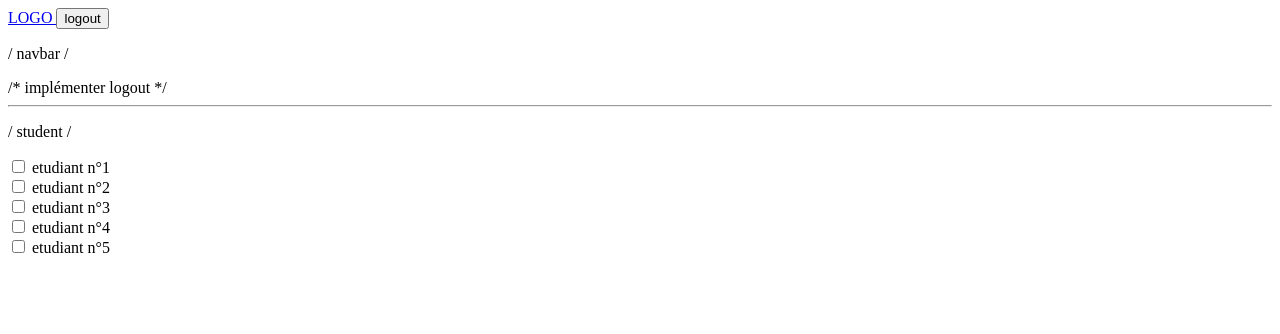
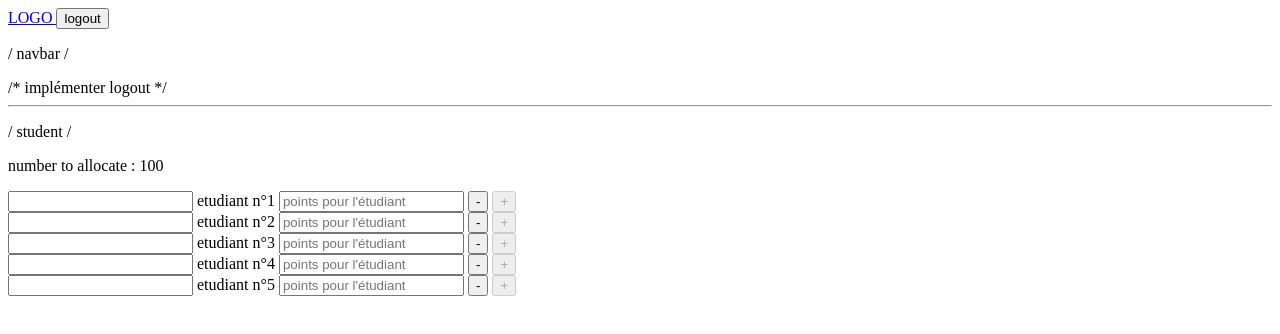
Before and after one commit to hugohebbinckuys/clustering-etudiant, a Vue app in the folder frontend/: page /student in a window 1280 px wide. Shown: the top 334 px of the page. Built offline with nearby package versions, Linux system fonts and the light colour scheme.

Commit message:
modifs on student pages

```diff
--- a/frontend/src/views/student/student.vue
+++ b/frontend/src/views/student/student.vue
@@ -1,19 +1,37 @@
 <script setup>
+import { ref } from 'vue';
 
 // let count = 0
-let count = 5
+const student_total = ref(5)
+const nb_points = ref(100)
 
 // function qui au clique ajoute a une liste les elements un  par un pour concserver le rang
 // const addToList = () => {
 
 // }
 
+// const pointManager = (number) => {
+//     nb_points.value -= number
+// }
+const incrementer = () => {
+    nb_points.value ++;
+}
+const decrementer = () => {
+    nb_points.value --;
+}
+
 </script>
 
 <template>
     <p> / student / </p>
-    <p v-if="count==0"> Pas de Form acutellement </p>
-    <form v-else v-for="elt in count">
-        <input type="checkbox" onclick="addToLit(elt)"> etudiant n°{{ elt }}
-    </form>
+
+    <p v-if="student_total==0"> Pas de Form acutellement </p>
+    <div v-if="student_total>0">
+        <p> number to allocate : {{ nb_points }}</p>
+        <form v-for="elt in student_total">
+            <input type="text"> etudiant n°{{ elt }}
+            <input type="number" v-model="number" placeholder="points pour l'étudiant"> <span> <button :disabled="nb_points<=0" @click="decrementer()" value="number"> - </button> <button :disabled="nb_points>=100" @click="incrementer()" value="number"> + </button></span>
+        </form>
+    </div>
+
 </template>
```
